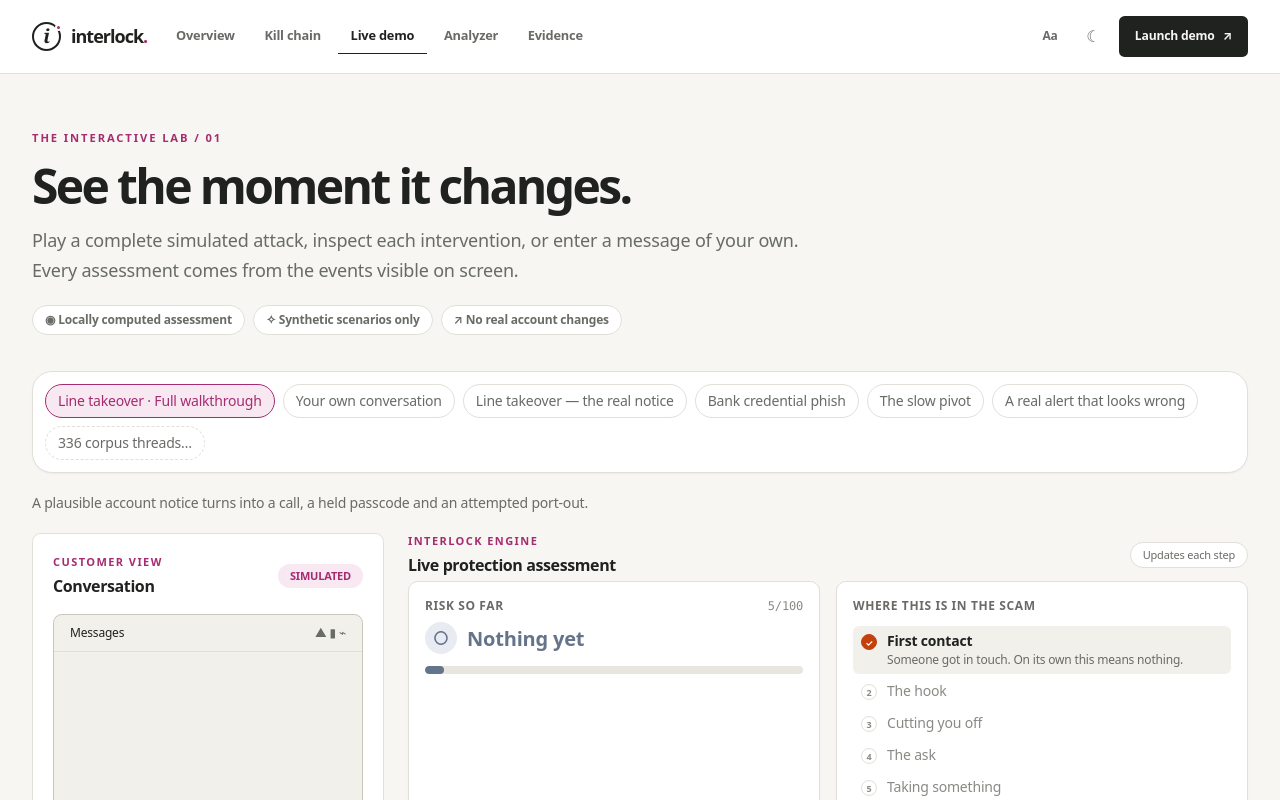
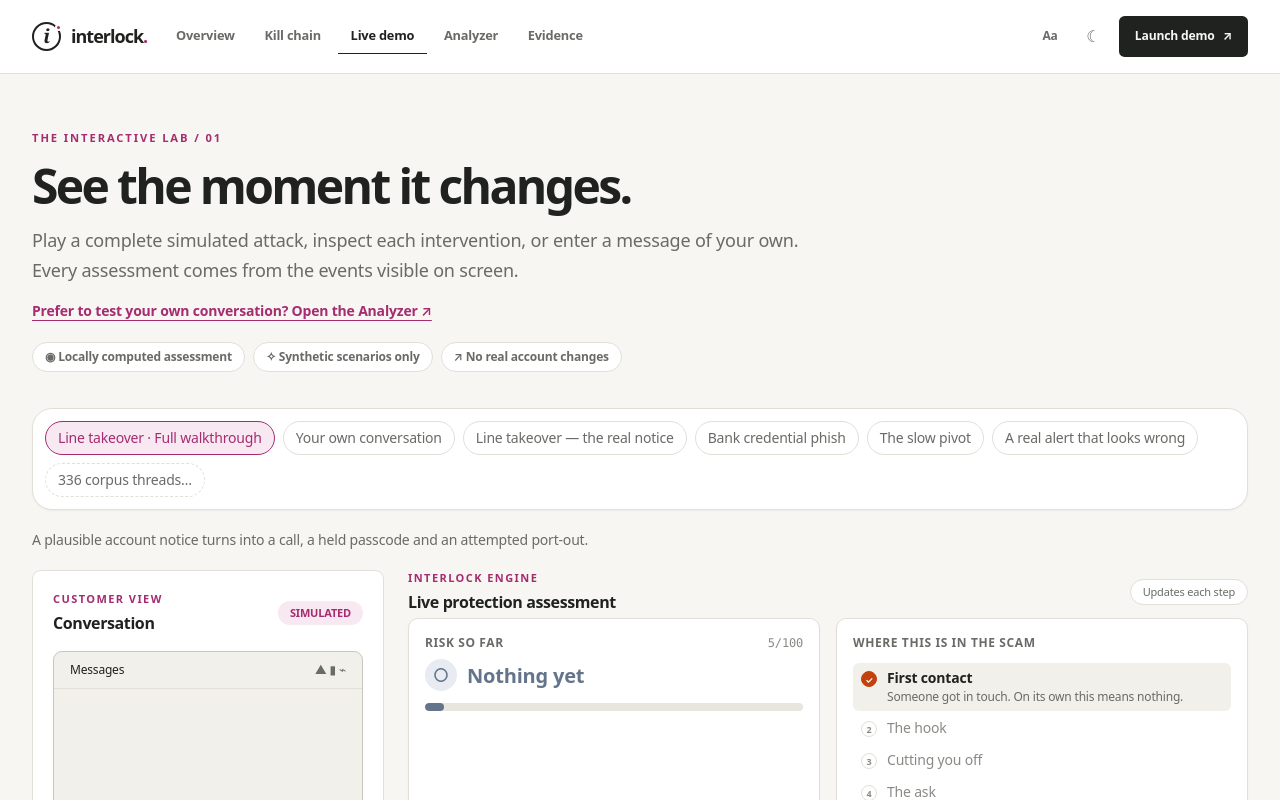
Before and after one commit to raghuveerkuruguntla/Interlock, a Next.js app: page /demo in a window 1280 px wide. Shown: the top 800 px of the page. Built offline with nearby package versions, Linux system fonts and the light colour scheme.

Commit message:
Add direct Analyzer entry point and guide custom conversation discoverability

```diff
--- a/app/demo/demo-client.tsx
+++ b/app/demo/demo-client.tsx
@@ -305,6 +305,9 @@ export function DemoClient() {
           Play a complete simulated attack, inspect each intervention, or enter a message
           of your own. Every assessment comes from the events visible on screen.
         </p>
+        <Link href="/analyze" className="mt-4 inline-flex items-center gap-2 text-sm font-semibold text-brand underline underline-offset-4">
+          Prefer to test your own conversation? Open the Analyzer ↗
+        </Link>
         <div className="mt-5 flex flex-wrap gap-2">
           <span className="rounded-full border border-line bg-surface px-3 py-1.5 text-xs font-semibold text-muted">◉ Locally computed assessment</span>
           <span className="rounded-full border border-line bg-surface px-3 py-1.5 text-xs font-semibold text-muted">✧ Synthetic scenarios only</span>
```
